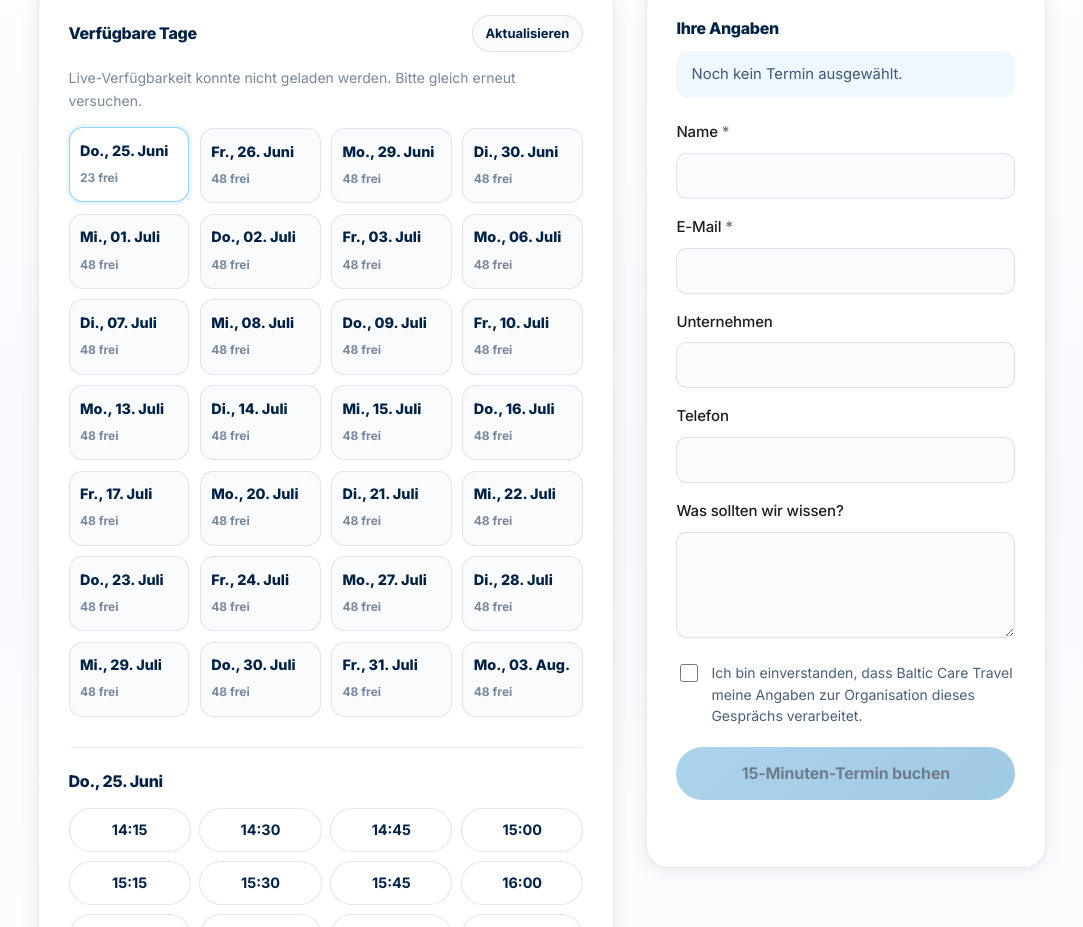
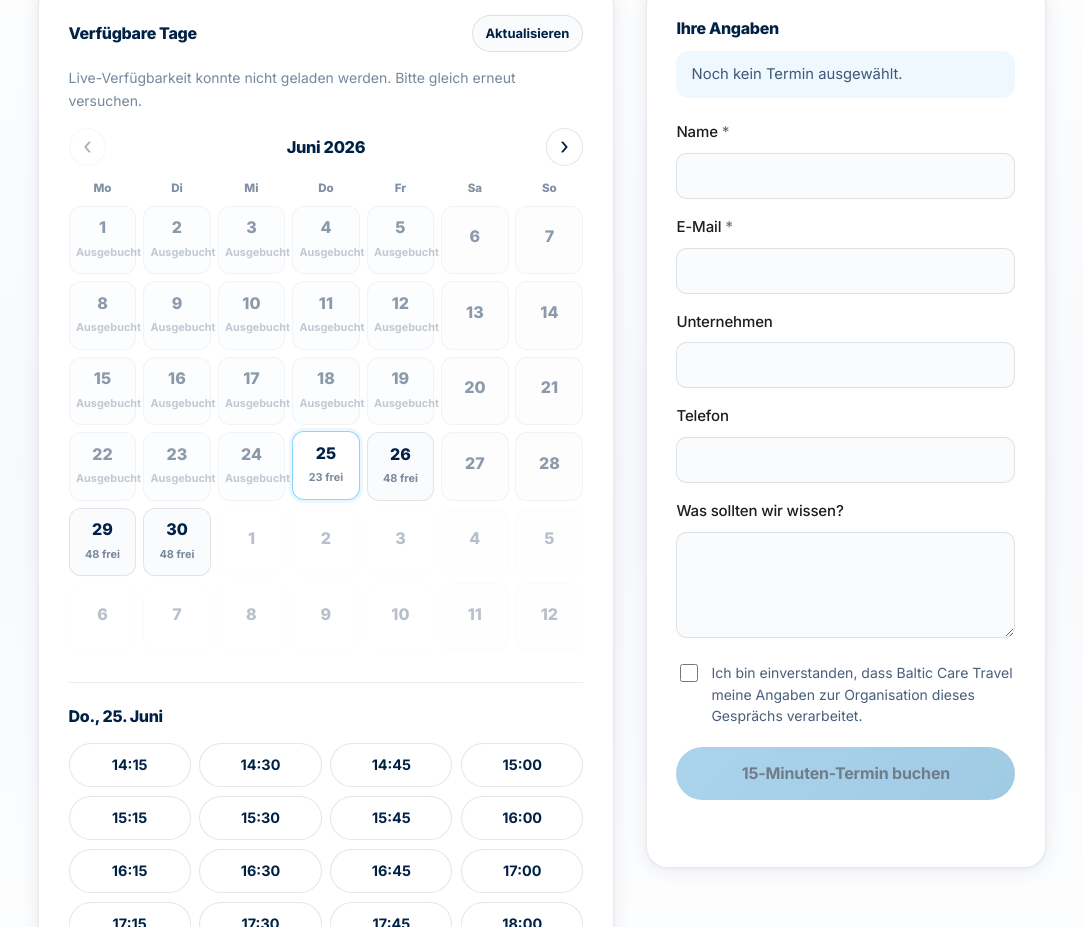
Before and after one commit to butschas-code/balticcaretravel, a website built with Vite: page booking.html in a window 1280 px wide. Shown: the part 1236-2163 px from the top of the page, without its empty margins (98-1181 px from the left). Built offline with nearby package versions, Linux system fonts and the light colour scheme; no server answers.

Commit message:
Use calendar view for booking dates

```diff
--- a/booking.css
+++ b/booking.css
@@ -87,22 +87,84 @@
 }
 
 .booking-days {
-  display: grid;
-  grid-template-columns: repeat(4, minmax(0, 1fr));
-  gap: 0.65rem;
   margin-bottom: clamp(1.4rem, 3vw, 1.9rem);
 }
 
+.booking-calendar {
+  display: block;
+}
+
+.booking-calendar__head {
+  display: grid;
+  grid-template-columns: 2.35rem minmax(0, 1fr) 2.35rem;
+  align-items: center;
+  gap: 0.7rem;
+  margin-bottom: 0.85rem;
+}
+
+.booking-calendar__month {
+  color: var(--c-navy);
+  font-size: 1.02rem;
+  font-weight: 800;
+  letter-spacing: -0.02em;
+  text-align: center;
+  text-transform: capitalize;
+}
+
+.booking-calendar__nav {
+  width: 2.35rem;
+  height: 2.35rem;
+  border: 1px solid rgba(0, 33, 70, 0.11);
+  border-radius: 999px;
+  background: #fff;
+  color: var(--c-navy);
+  font: inherit;
+  font-size: 1.45rem;
+  line-height: 1;
+  cursor: pointer;
+  transition: border-color 0.18s ease, background 0.18s ease, box-shadow 0.18s ease, transform 0.18s ease;
+}
+
+.booking-calendar__nav:hover:not(:disabled) {
+  border-color: rgba(82, 188, 251, 0.7);
+  background: rgba(235, 246, 255, 0.8);
+  box-shadow: 0 0 0 3px rgba(82, 188, 251, 0.12);
+  transform: translateY(-1px);
+}
+
+.booking-calendar__nav:disabled {
+  cursor: not-allowed;
+  opacity: 0.35;
+}
+
+.booking-calendar__weekdays,
+.booking-calendar__grid {
+  display: grid;
+  grid-template-columns: repeat(7, minmax(0, 1fr));
+  gap: 0.42rem;
+}
+
+.booking-calendar__weekdays {
+  margin-bottom: 0.45rem;
+}
+
+.booking-calendar__weekdays span {
+  color: rgba(0, 33, 70, 0.5);
+  font-size: 0.72rem;
+  font-weight: 800;
+  text-align: center;
+}
+
 .booking-day {
-  min-height: 4.7rem;
+  min-height: 4.3rem;
   border: 1px solid rgba(0, 33, 70, 0.1);
-  border-radius: 0.85rem;
+  border-radius: 0.75rem;
   background: var(--c-warm-white);
   color: var(--c-navy);
   font: inherit;
   cursor: pointer;
-  padding: 0.65rem;
-  text-align: left;
+  padding: 0.55rem 0.4rem;
+  text-align: center;
   transition: border-color 0.18s ease, box-shadow 0.18s ease, transform 0.18s ease, background 0.18s ease;
 }
 
@@ -119,22 +181,33 @@
   opacity: 0.45;
 }
 
+.booking-day.is-outside-month {
+  background: transparent;
+  border-color: rgba(0, 33, 70, 0.04);
+  opacity: 0.28;
+}
+
+.booking-day.is-weekend {
+  background: rgba(0, 33, 70, 0.025);
+}
+
 .booking-day__label,
 .booking-day__count {
   display: block;
 }
 
 .booking-day__label {
-  font-size: 0.9rem;
+  font-size: 1rem;
   font-weight: 750;
   line-height: 1.2;
 }
 
 .booking-day__count {
-  margin-top: 0.55rem;
+  margin-top: 0.42rem;
   color: rgba(0, 33, 70, 0.52);
-  font-size: 0.75rem;
+  font-size: 0.68rem;
   font-weight: 650;
+  white-space: nowrap;
 }
 
 .booking-slots-wrap {
@@ -246,15 +319,29 @@
     grid-template-columns: 1fr;
   }
 
-  .booking-days,
   .booking-slots {
     grid-template-columns: repeat(3, minmax(0, 1fr));
   }
 }
 
 @media (max-width: 560px) {
-  .booking-days {
-    grid-template-columns: repeat(2, minmax(0, 1fr));
+  .booking-calendar__weekdays,
+  .booking-calendar__grid {
+    gap: 0.28rem;
+  }
+
+  .booking-day {
+    min-height: 3.7rem;
+    border-radius: 0.6rem;
+    padding: 0.45rem 0.2rem;
+  }
+
+  .booking-day__label {
+    font-size: 0.92rem;
+  }
+
+  .booking-day__count {
+    font-size: 0.58rem;
   }
 
   .booking-slots {
--- a/booking.js
+++ b/booking.js
@@ -7,10 +7,13 @@ const state = {
   days: [],
   selectedDate: '',
   selectedSlot: '',
+  currentMonth: '',
   booked: new Set(),
   loading: true,
   statusKey: 'loading',
 };
+
+const WEEKDAYS = ['Mon', 'Tue', 'Wed', 'Thu', 'Fri', 'Sat', 'Sun'];
 
 const els = {
   status: document.getElementById('booking-status'),
@@ -73,6 +76,30 @@ function dateKeyToUtcNoon(dateKey) {
   return new Date(Date.UTC(year, month - 1, day, 12, 0, 0));
 }
 
+function addDays(dateKey, days) {
+  const date = dateKeyToUtcNoon(dateKey);
+  date.setUTCDate(date.getUTCDate() + days);
+  return date.toISOString().slice(0, 10);
+}
+
+function monthKey(dateKey) {
+  return dateKey ? dateKey.slice(0, 7) : '';
+}
+
+function monthStart(month) {
+  return `${month}-01`;
+}
+
+function addMonths(month, diff) {
+  const [year, monthNumber] = month.split('-').map(Number);
+  const date = new Date(Date.UTC(year, monthNumber - 1 + diff, 1, 12, 0, 0));
+  return date.toISOString().slice(0, 7);
+}
+
+function compareMonth(a, b) {
+  return a.localeCompare(b);
+}
+
 function zonedTimeToUtc(dateKey, hour, minute) {
   const [year, month, day] = dateKey.split('-').map(Number);
   const target = Date.UTC(year, month - 1, day, hour, minute, 0);
@@ -116,6 +143,26 @@ function formatTime(iso) {
   }).format(new Date(iso));
 }
 
+function formatMonthLabel(month) {
+  return new Intl.DateTimeFormat(locale(), {
+    timeZone: TIMEZONE,
+    month: 'long',
+    year: 'numeric',
+  }).format(dateKeyToUtcNoon(monthStart(month)));
+}
+
+function formatWeekdayLabel(index) {
+  const base = new Date(Date.UTC(2026, 0, 5 + index, 12, 0, 0));
+  return new Intl.DateTimeFormat(locale(), {
+    timeZone: TIMEZONE,
+    weekday: 'short',
+  }).format(base);
+}
+
+function weekdayIndex(dateKey) {
+  return WEEKDAYS.indexOf(zonedParts(dateKeyToUtcNoon(dateKey)).weekday);
+}
+
 function buildDays() {
   const keys = [];
   const seen = new Set();
@@ -133,6 +180,7 @@ function buildDays() {
 
   state.days = keys;
   if (!state.selectedDate && keys.length) state.selectedDate = keys[0];
+  if (!state.currentMonth && state.selectedDate) state.currentMonth = monthKey(state.selectedDate);
 }
 
 function buildSlots(dateKey) {
@@ -153,33 +201,98 @@ function buildSlots(dateKey) {
 
 function renderDays() {
   els.days.innerHTML = '';
-  state.days.forEach((dateKey) => {
+  els.days.classList.add('booking-calendar');
+
+  const minMonth = monthKey(state.days[0]);
+  const maxMonth = monthKey(state.days[state.days.length - 1]);
+  if (!state.currentMonth) state.currentMonth = minMonth;
+
+  const calendarHead = document.createElement('div');
+  calendarHead.className = 'booking-calendar__head';
+
+  const prev = document.createElement('button');
+  prev.type = 'button';
+  prev.className = 'booking-calendar__nav';
+  prev.setAttribute('aria-label', text('previousMonth', 'Previous month'));
+  prev.textContent = '‹';
+  prev.disabled = compareMonth(state.currentMonth, minMonth) <= 0;
+  prev.addEventListener('click', () => {
+    state.currentMonth = addMonths(state.currentMonth, -1);
+    render();
+  });
+
+  const month = document.createElement('div');
+  month.className = 'booking-calendar__month';
+  month.textContent = formatMonthLabel(state.currentMonth);
+
+  const next = document.createElement('button');
+  next.type = 'button';
+  next.className = 'booking-calendar__nav';
+  next.setAttribute('aria-label', text('nextMonth', 'Next month'));
+  next.textContent = '›';
+  next.disabled = compareMonth(state.currentMonth, maxMonth) >= 0;
+  next.addEventListener('click', () => {
+    state.currentMonth = addMonths(state.currentMonth, 1);
+    render();
+  });
+
+  calendarHead.append(prev, month, next);
+
+  const weekdayRow = document.createElement('div');
+  weekdayRow.className = 'booking-calendar__weekdays';
+  WEEKDAYS.forEach((_, index) => {
+    const label = document.createElement('span');
+    label.textContent = formatWeekdayLabel(index);
+    weekdayRow.appendChild(label);
+  });
+
+  const grid = document.createElement('div');
+  grid.className = 'booking-calendar__grid';
+
+  const availableDays = new Set(state.days);
+  const first = monthStart(state.currentMonth);
+  const start = addDays(first, -weekdayIndex(first));
+
+  for (let index = 0; index < 42; index += 1) {
+    const dateKey = addDays(start, index);
+    const parts = zonedParts(dateKeyToUtcNoon(dateKey));
+    const inMonth = monthKey(dateKey) === state.currentMonth;
+    const isWeekend = parts.weekday === 'Sat' || parts.weekday === 'Sun';
+    const slots = availableDays.has(dateKey) ? buildSlots(dateKey) : [];
+    const isAvailable = inMonth && !isWeekend && slots.length > 0;
+
     const button = document.createElement('button');
     button.type = 'button';
     button.className = 'booking-day';
     button.dataset.date = dateKey;
     button.setAttribute('aria-pressed', dateKey === state.selectedDate ? 'true' : 'false');
+    button.disabled = !isAvailable;
+    if (!inMonth) button.classList.add('is-outside-month');
+    if (isWeekend) button.classList.add('is-weekend');
 
     const label = document.createElement('span');
     label.className = 'booking-day__label';
-    label.textContent = formatDateLabel(dateKey);
+    label.textContent = String(Number(parts.day));
 
     const count = document.createElement('span');
     count.className = 'booking-day__count';
-    const slots = buildSlots(dateKey);
-    count.textContent = slots.length
-      ? text('openCount', '{n} open', { n: String(slots.length) })
-      : text('full', 'Full');
+    count.textContent = !inMonth || isWeekend
+      ? ''
+      : slots.length
+        ? text('openCountShort', '{n} open', { n: String(slots.length) })
+        : text('full', 'Full');
 
-    button.disabled = !slots.length;
     button.append(label, count);
     button.addEventListener('click', () => {
       state.selectedDate = dateKey;
+      state.currentMonth = monthKey(dateKey);
       state.selectedSlot = '';
       render();
     });
-    els.days.appendChild(button);
-  });
+    grid.appendChild(button);
+  }
+
+  els.days.append(calendarHead, weekdayRow, grid);
 }
 
 function renderSlots() {
--- a/i18n.js
+++ b/i18n.js
@@ -121,6 +121,8 @@
         loading: 'Freie Termine werden geladen...',
         availableWeekdaysAria: 'Verfügbare Wochentage',
         availableTimesAria: 'Verfügbare Uhrzeiten',
+        previousMonth: 'Vorheriger Monat',
+        nextMonth: 'Nächster Monat',
         chooseDay: 'Tag auswählen',
         detailsTitle: 'Ihre Angaben',
         noTimeSelected: 'Noch kein Termin ausgewählt.',
@@ -133,6 +135,7 @@
         submit: '15-Minuten-Termin buchen',
         booking: 'Wird gebucht...',
         openCount: '{n} frei',
+        openCountShort: '{n} frei',
         full: 'Ausgebucht',
         noOpenSlots: 'Keine freien Termine an diesem Tag.',
         statusReady: 'Kalender ist aktuell.',
@@ -936,6 +939,8 @@
         loading: 'Loading available slots...',
         availableWeekdaysAria: 'Available weekdays',
         availableTimesAria: 'Available times',
+        previousMonth: 'Previous month',
+        nextMonth: 'Next month',
         chooseDay: 'Choose a day',
         detailsTitle: 'Your details',
         noTimeSelected: 'No time selected yet.',
@@ -948,6 +953,7 @@
         submit: 'Book 15-minute call',
         booking: 'Booking...',
         openCount: '{n} open',
+        openCountShort: '{n} open',
         full: 'Full',
         noOpenSlots: 'No open slots on this day.',
         statusReady: 'Calendar is up to date.',
```
